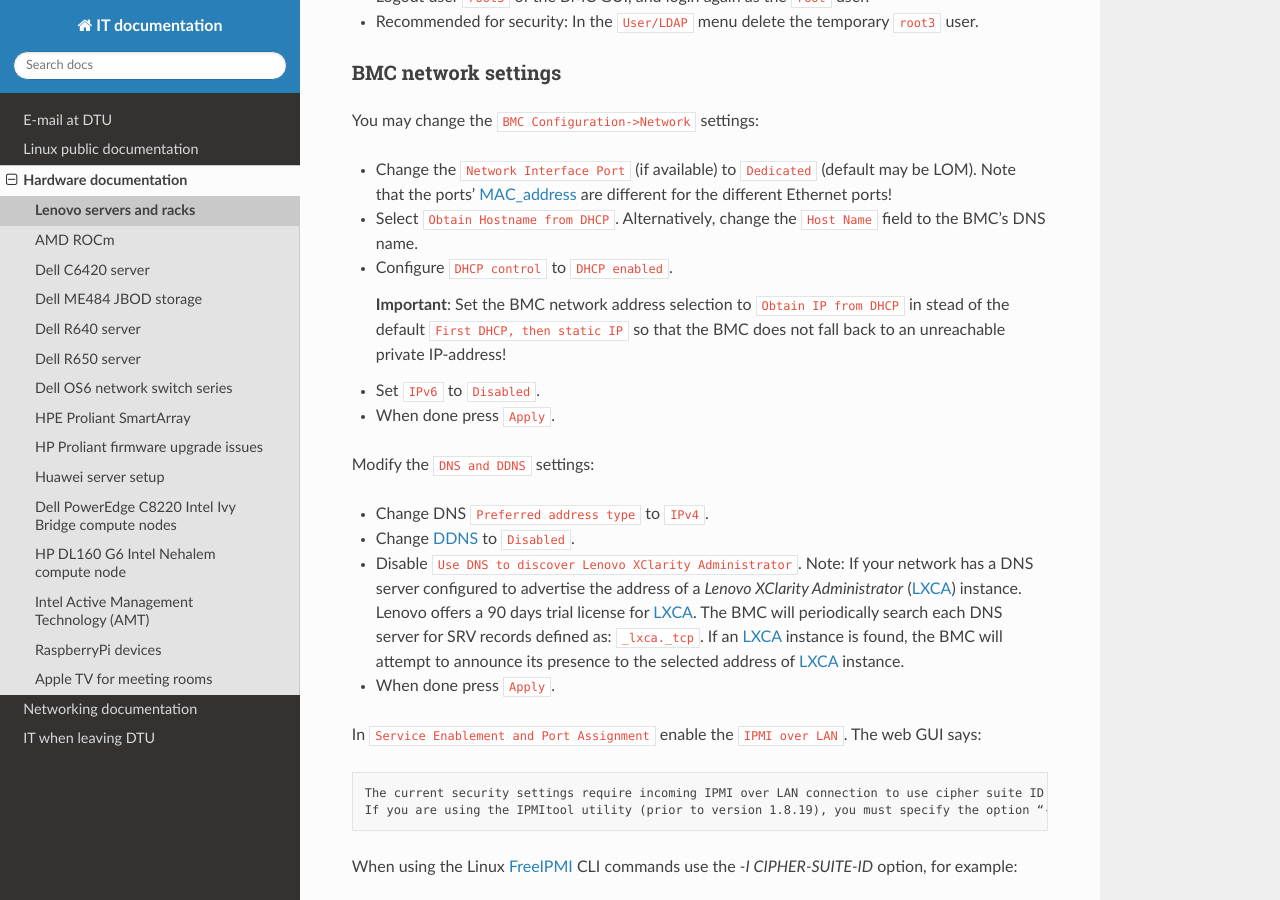
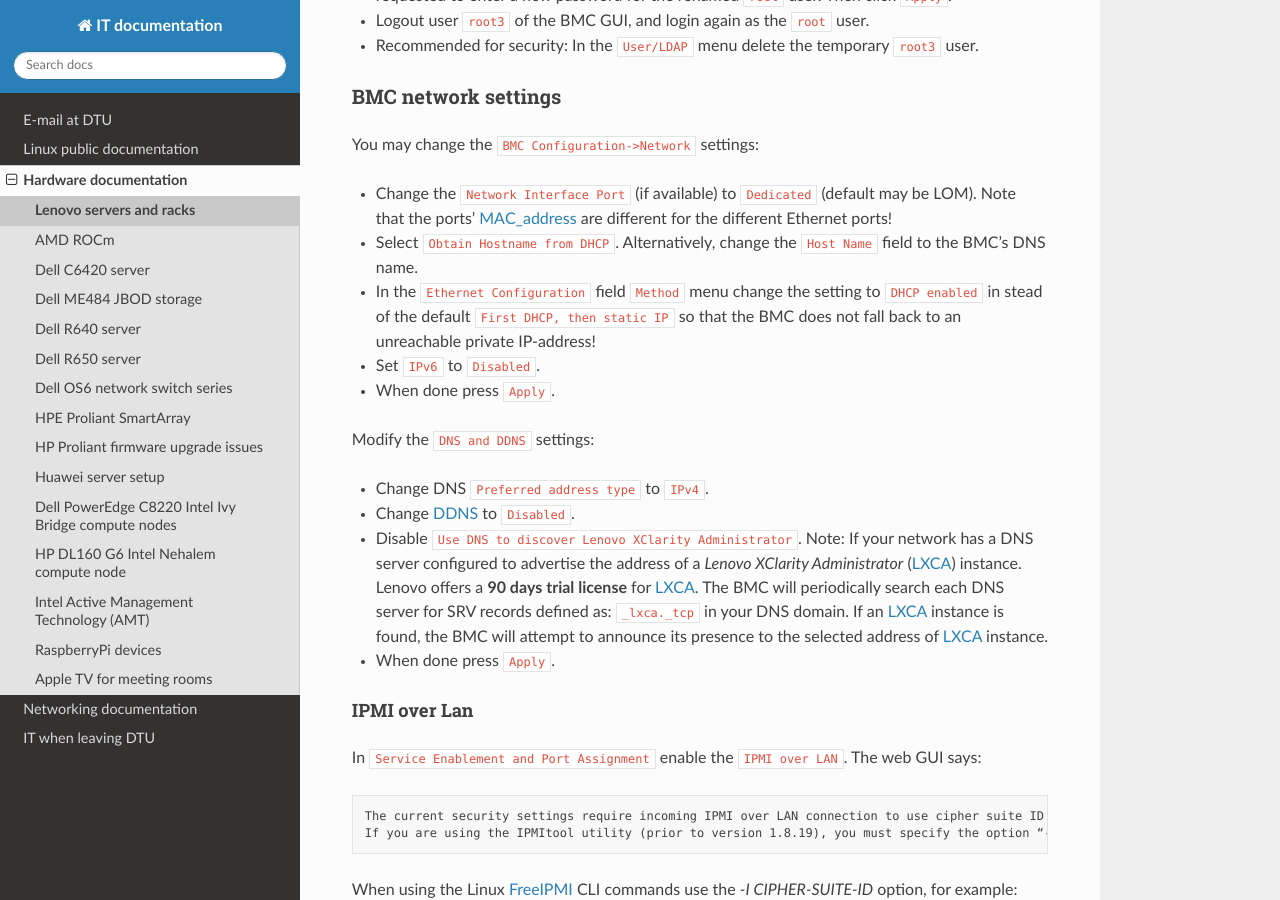
Before and after one commit to OleHolmNielsen/ITwiki, a Sphinx documentation site: the page built from docs/Lenovo_BIOS_settings.rst, in a window 1280 px wide and 900 px high, scrolled down 2193 px. Built offline with Sphinx 7.4.7 and the Read the Docs theme 3.1.0, drawn with Linux system fonts in a browser that asks for light colours; some of the changed text lies outside the part shown.

Commit message:
Minor edits

```diff
--- a/docs/Lenovo_BIOS_settings.rst
+++ b/docs/Lenovo_BIOS_settings.rst
@@ -105,9 +105,7 @@ You may change the ``BMC Configuration->Network`` settings:
 * Select ``Obtain Hostname from DHCP``.
   Alternatively, change the ``Host Name`` field to the BMC's DNS name.
 
-* Configure ``DHCP control`` to ``DHCP enabled``.
-
-  **Important**: Set the BMC network address selection to ``Obtain IP from DHCP``
+* In the ``Ethernet Configuration`` field ``Method`` menu change the setting to ``DHCP enabled``
   in stead of the default ``First DHCP, then static IP``
   so that the BMC does not fall back to an unreachable private IP-address!
 
@@ -123,14 +121,18 @@ Modify the ``DNS and DDNS`` settings:
 
 * Disable ``Use DNS to discover Lenovo XClarity Administrator``.
   Note: If your network has a DNS server configured to advertise the address of a *Lenovo XClarity Administrator* (LXCA_) instance.
-  Lenovo offers a 90 days trial license for LXCA_.
-  The BMC will periodically search each DNS server for SRV records defined as: ``_lxca._tcp``.
+  Lenovo offers a **90 days trial license** for LXCA_.
+  The BMC will periodically search each DNS server for SRV records defined as: ``_lxca._tcp`` in your DNS domain.
   If an LXCA_ instance is found, the BMC will attempt to announce its presence to the selected address of LXCA_ instance.
 
 * When done press ``Apply``.
 
+.. _MAC_address: http://en.wikipedia.org/wiki/MAC_address
 .. _DDNS: https://en.wikipedia.org/wiki/Dynamic_DNS
 .. _LXCA: https://sysmgt.lenovofiles.com/help/index.jsp?topic=%2Fcom.lenovo.lxca.doc%2Flxca_overview.html
+
+IPMI over Lan
+...................
 
 In ``Service Enablement and Port Assignment`` enable the ``IPMI over LAN``.
 The web GUI says::
@@ -148,7 +150,6 @@ Optional: If your server is actually up and running a Linux OS,
 you can also use OneCLI_ to configure BMC network parameters,
 see the :ref:`XClarity_Essentials_OneCLI` page.
 
-.. _MAC_address: http://en.wikipedia.org/wiki/MAC_address
 .. _FreeIPMI: https://www.gnu.org/software/freeipmi/
 
 BMC Security
```
Also changed, not shown: other parts of docs/Lenovo_BIOS_settings.rst (+6 -6 lines).
